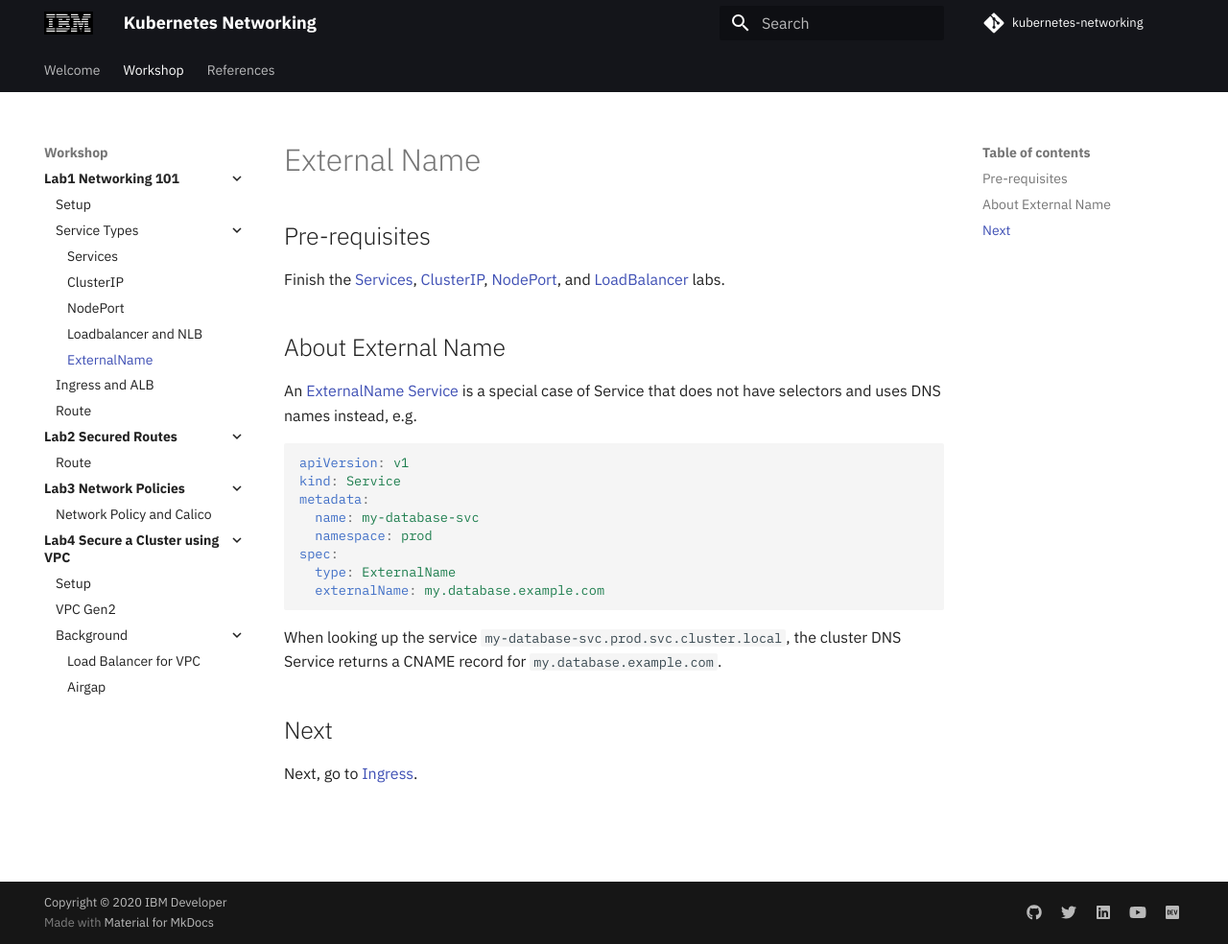
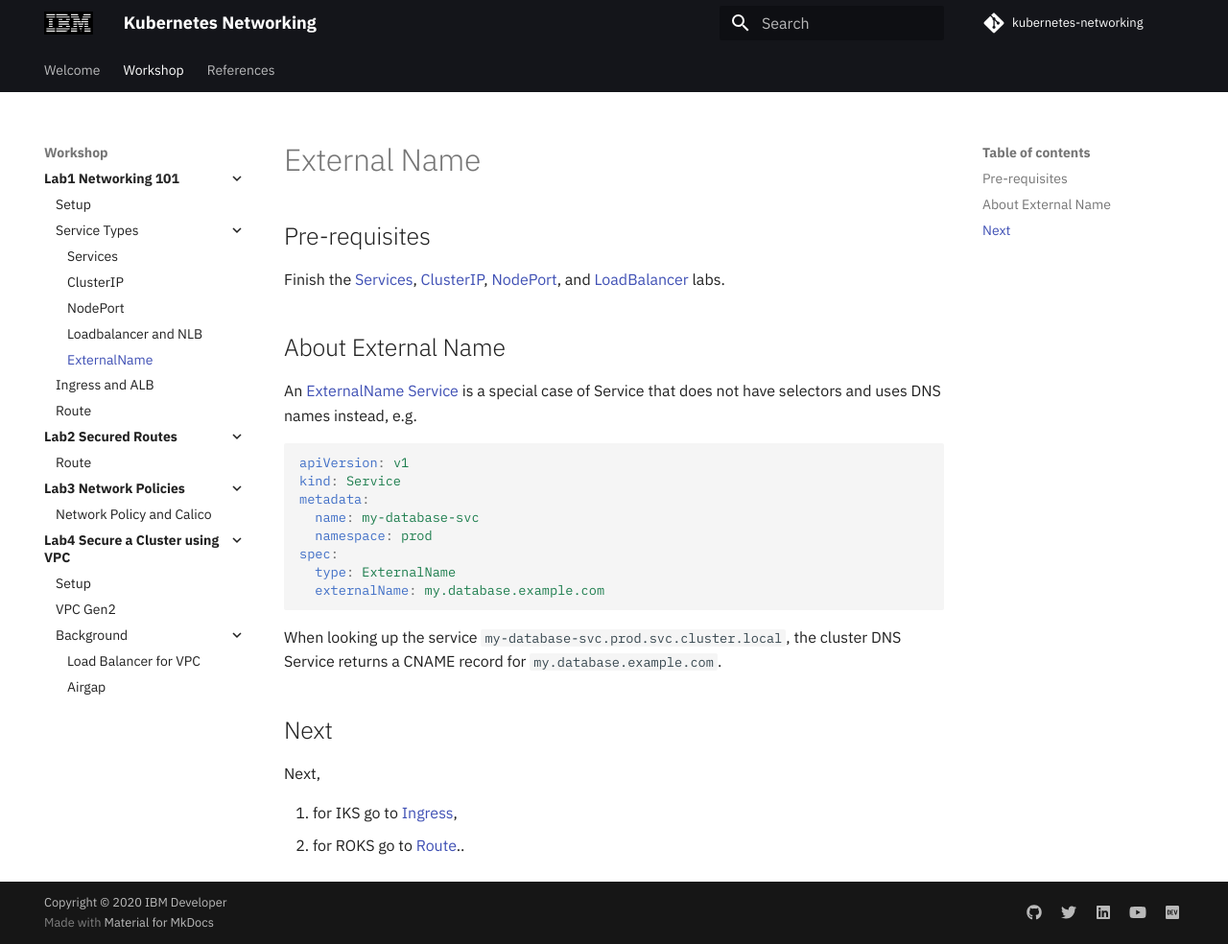
Before and after one commit to IBM/kubernetes-networking, an MkDocs documentation site: the page built from docs/services/externalname.md, in a window 1280 px wide and 984 px high. Shown: the whole window at 96% size. Built offline with MkDocs 1.6.1 and Material for MkDocs 9.7.7, drawn with Linux system fonts in a browser that asks for light colours; comment, search, counter and statistics services are not loaded.

Commit message:
choose ingress or route

```diff
--- a/docs/services/externalname.md
+++ b/docs/services/externalname.md
@@ -23,4 +23,7 @@ When looking up the service `my-database-svc.prod.svc.cluster.local`, the cluste
 
 ## Next
 
-Next, go to [Ingress](../ingress/ingress-alb.md).
+Next,
+
+1. for IKS go to [Ingress](../ingress/ingress-alb.md),
+2. for ROKS go to [Route](../route/route.md)..
```
